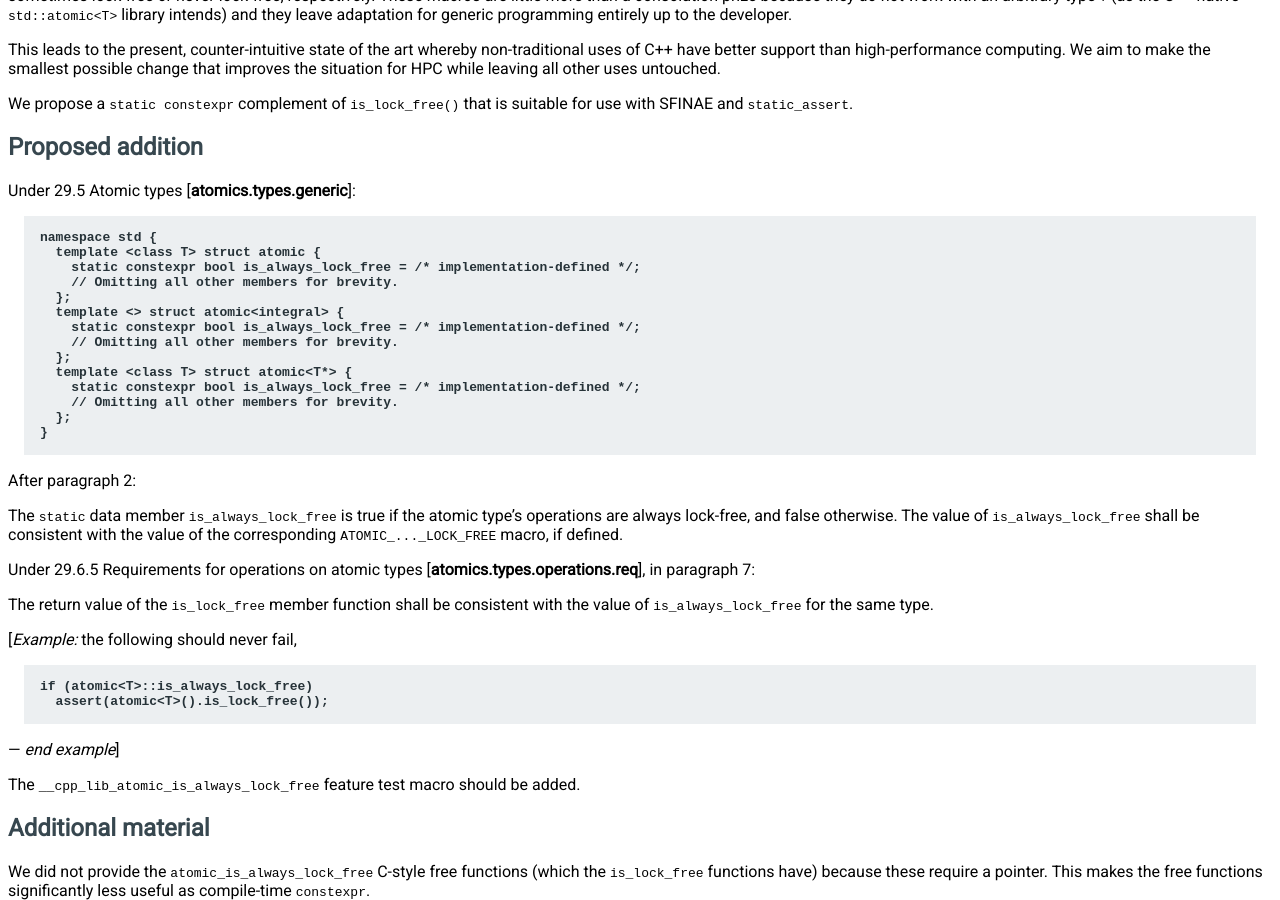
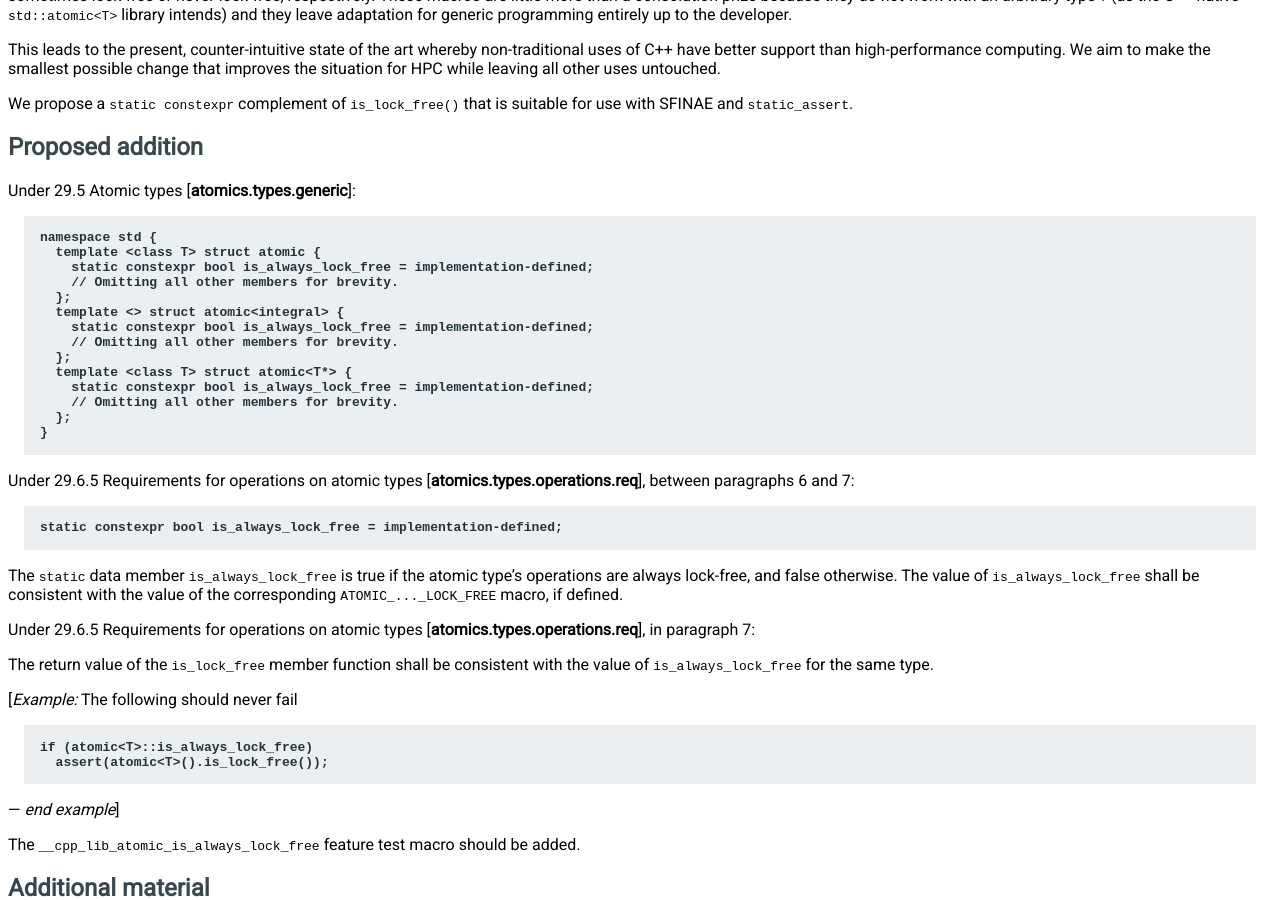
Before and after one commit to jfbastien/papers, a Sphinx documentation site: the page built from source/D0152.rst, in a window 1280 px wide and 900 px high, scrolled down 1103 px. Built offline with Sphinx 7.4.7, drawn with Linux system fonts in a browser that asks for light colours.

Commit message:
Address LWG's comments from Lenexa
edit: "implementation defined" should be italics, not comment text
edit: par 2: better specified in operations on atomic types, not 29.5pp2
capitalization, wording convention in non-normative text
unify "is consistent with"
use italics for notional names

```diff
--- a/source/D0152.rst
+++ b/source/D0152.rst
@@ -61,20 +61,25 @@ Under 29.5 Atomic types [**atomics.types.generic**]:
 
   namespace std {
     template <class T> struct atomic {
-      static constexpr bool is_always_lock_free = /* implementation-defined */;
+      static constexpr bool is_always_lock_free = implementation-defined;
       // Omitting all other members for brevity.
     };
     template <> struct atomic<integral> {
-      static constexpr bool is_always_lock_free = /* implementation-defined */;
+      static constexpr bool is_always_lock_free = implementation-defined;
       // Omitting all other members for brevity.
     };
     template <class T> struct atomic<T*> {
-      static constexpr bool is_always_lock_free = /* implementation-defined */;
+      static constexpr bool is_always_lock_free = implementation-defined;
       // Omitting all other members for brevity.
     };
   }
 
-After paragraph 2:
+Under 29.6.5 Requirements for operations on atomic types
+[**atomics.types.operations.req**], between paragraphs 6 and 7:
+
+.. code-block:: c++
+
+  static constexpr bool is_always_lock_free = implementation-defined;
 
 The ``static`` data member ``is_always_lock_free`` is true if the atomic type's
 operations are always lock-free, and false otherwise. The value of
@@ -87,7 +92,7 @@ Under 29.6.5 Requirements for operations on atomic types
 The return value of the ``is_lock_free`` member function shall be consistent
 with the value of ``is_always_lock_free`` for the same type.
 
-[*Example:* the following should never fail,
+[*Example:* The following should never fail
 
 .. code-block:: c++
 
```
